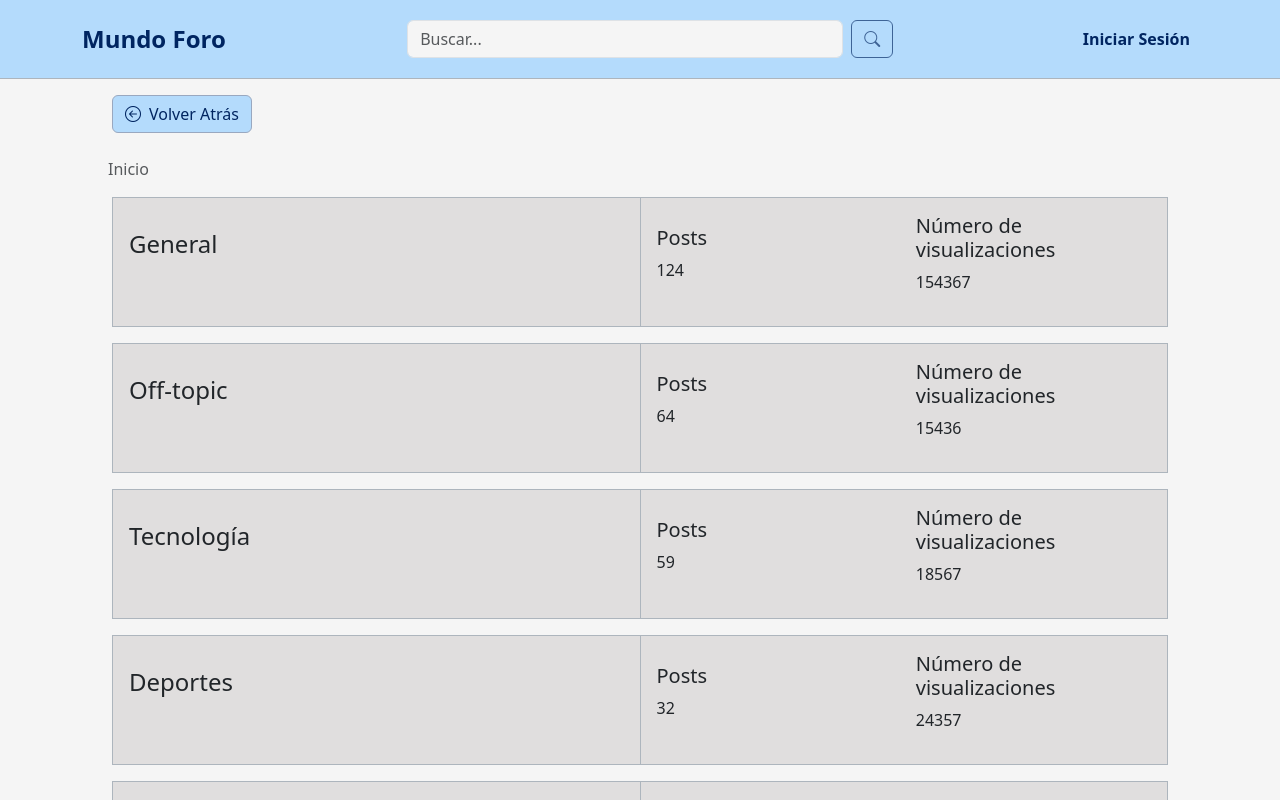
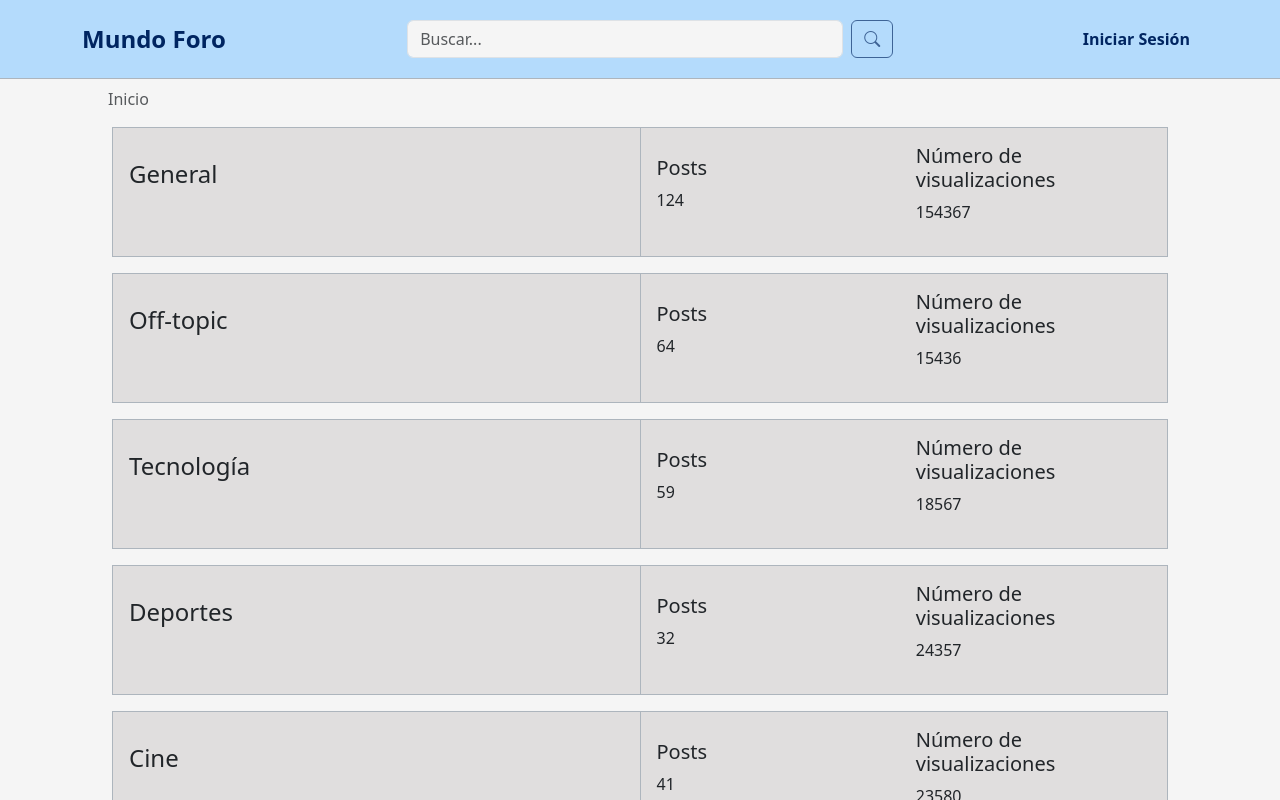
Before and after one commit to Croissanton/IU_Proyecto, a React (Create React App) app in the folder foro-mundo/: page / in a window 1280 px wide. Shown: the top 800 px of the page. Built offline with nearby package versions, Linux system fonts and the light colour scheme.

Commit message:
backbutton eliminados

```diff
--- a/foro-mundo/src/Pages/ContactPage.js
+++ b/foro-mundo/src/Pages/ContactPage.js
@@ -1,7 +1,6 @@
 import React from "react";
 import MainLayout from "../layout/MainLayout.js";
 import { useEffect } from "react";
-import BackButton from "../Components/BackButton.js";
 import { Breadcrumb } from "react-bootstrap";
 
 function ContactPage() {
--- a/foro-mundo/src/Pages/ErrorPage.js
+++ b/foro-mundo/src/Pages/ErrorPage.js
@@ -3,7 +3,6 @@ import MainLayout from "../layout/MainLayout.js";
 import NotFound from "../Components/NotFound.js";
 import { Container, Row, Col } from "react-bootstrap";
 import { useEffect } from "react";
-import BackButton from "../Components/BackButton.js";
 import { Breadcrumb } from "react-bootstrap";
 
 function ErrorPage() {
--- a/foro-mundo/src/layout/MainLayout.js
+++ b/foro-mundo/src/layout/MainLayout.js
@@ -29,7 +29,6 @@ function MainLayout({ children }) {
         className="flex-grow-1 px-5 pb-5 mx-5"
         style={{ paddingTop: `${padding}px` }}
       >
-        <BackButton />
         {children}
       </div>
       <Footer />
```
